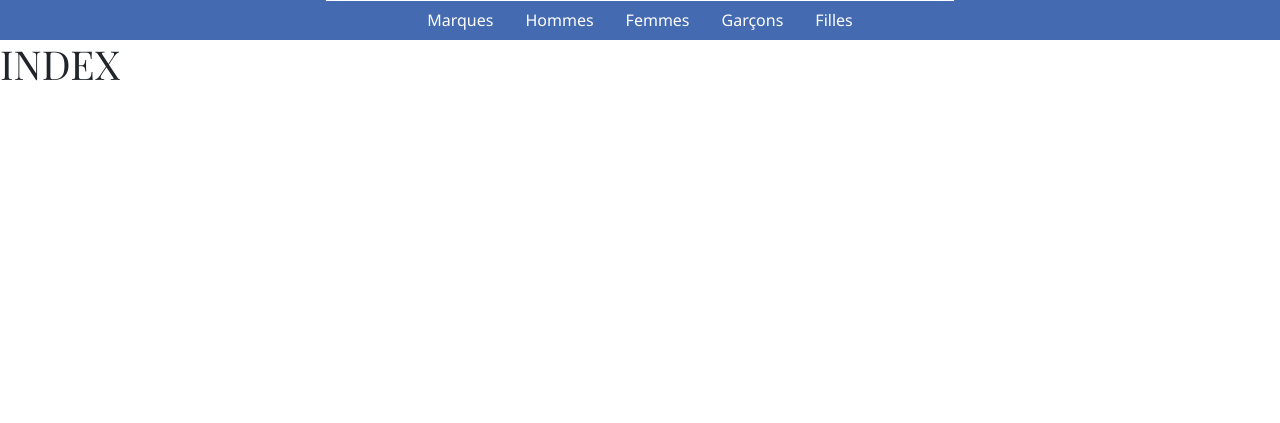
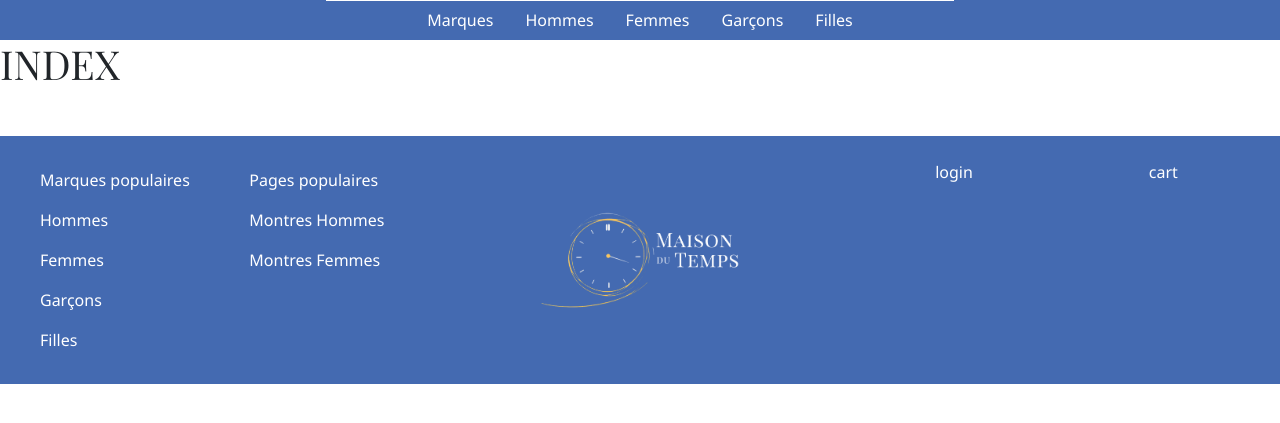
Before and after one commit to Alex-Colombbus/Projet-e-commerce-montre, a PHP site: page /Projet_e-commerce_montre/index.php in a window 1280 px wide. Shown: the part 100-523 px from the top of the page. Run offline with PHP 8.4, Linux system fonts and the light colour scheme.

Commit message:
MAJ footer

```diff
--- a/includes/footer.inc.php
+++ b/includes/footer.inc.php
@@ -1,3 +1,49 @@
+
+<footer>
+<div class="container-fluid nav-color text-white mt-5 p-4">
+      <div class="row text-center">
+            <div class="col-2">
+                  <ul class="navbar-nav">
+                        <li class="nav-item">
+                              <a class="nav-link px-3  text-start" href="#">Marques populaires</a>
+                        </li>
+                        <li class="nav-item">
+                              <a class="nav-link px-3  text-start" href="#">Hommes</a>
+                        </li>
+                        <li class="nav-item">
+                              <a class="nav-link px-3  text-start" href="#">Femmes</a>
+                        </li>
+                        <li class="nav-item">
+                              <a class="nav-link px-3  text-start" href="#">Garçons</a>
+                        </li>
+                        <li class="nav-item">
+                              <a class="nav-link px-3  text-start" href="#">Filles</a>
+                        </li>
+                  </ul>
+            </div>
+            <div class="col-2 ">
+                  <ul class="navbar-nav">
+                  <li class="nav-item">
+                        <a class="nav-link px-3 text-start" href="#">Pages populaires</a>
+                  </li>
+                  <li class="nav-item">
+                        <a class="nav-link px-3  text-start" href="#">Montres Hommes</a>
+                  </li>
+                  <li class="nav-item">
+                        <a class="nav-link px-3  text-start" href="#">Montres Femmes</a>
+                  </li>
+                  </ul>
+            </div>
+            <div class="col-4 align-content-center">
+                  <a class="navbar-brand" href="<?= RACINE_SITE ?>index.php" >
+                  <img src="<?= RACINE_SITE ?>assets/img/logoMaisonduTemps.png" alt="Maison du Temps" width="200" height="auto"></a>
+            </div>
+            <div class="col-2 ">login</div>
+            <div class="col-2 ">cart</div>
+      </div>
+</div>
+</footer>
+
 <script src="https://cdn.jsdelivr.net/npm/bootstrap@5.3.3/dist/js/bootstrap.bundle.min.js"
       integrity="sha384-YvpcrYf0tY3lHB60NNkmXc5s9fDVZLESaAA55NDzOxhy9GkcIdslK1eN7N6jIeHz"
       crossorigin="anonymous"></script>
```
